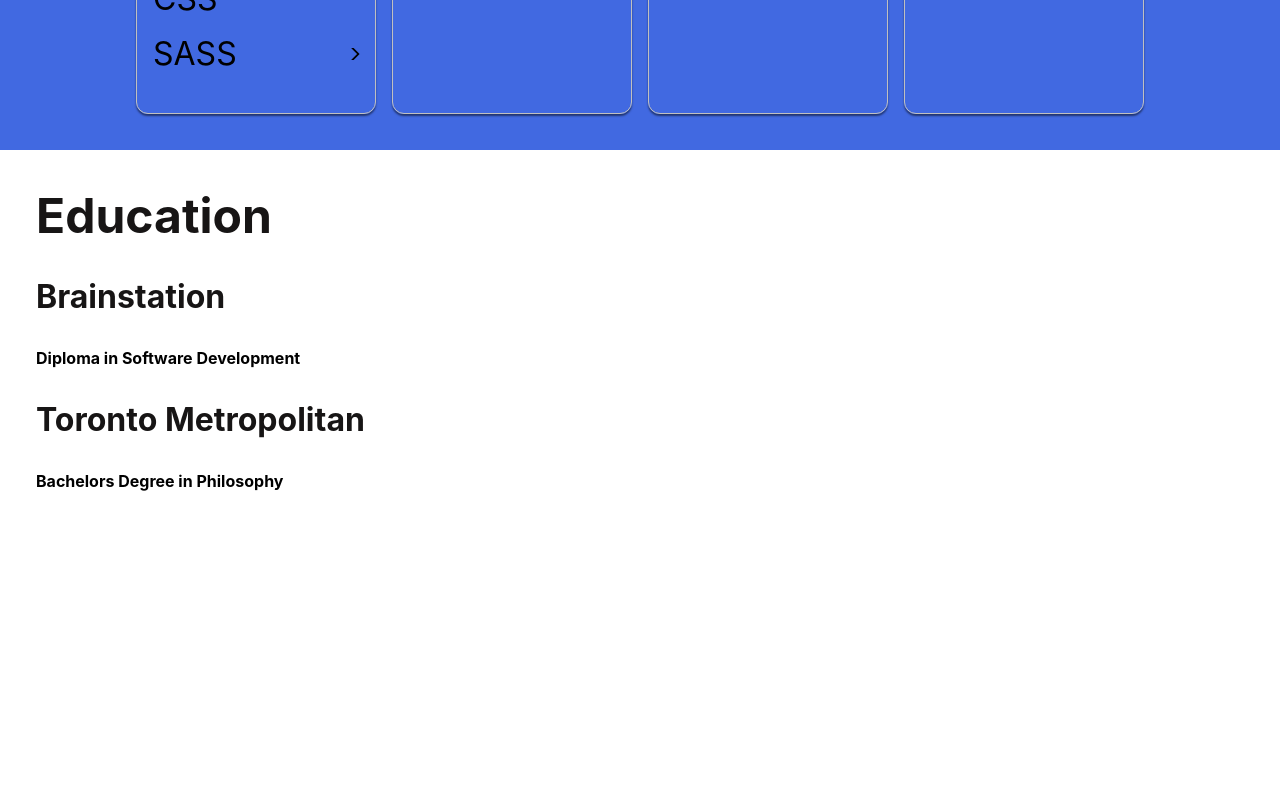
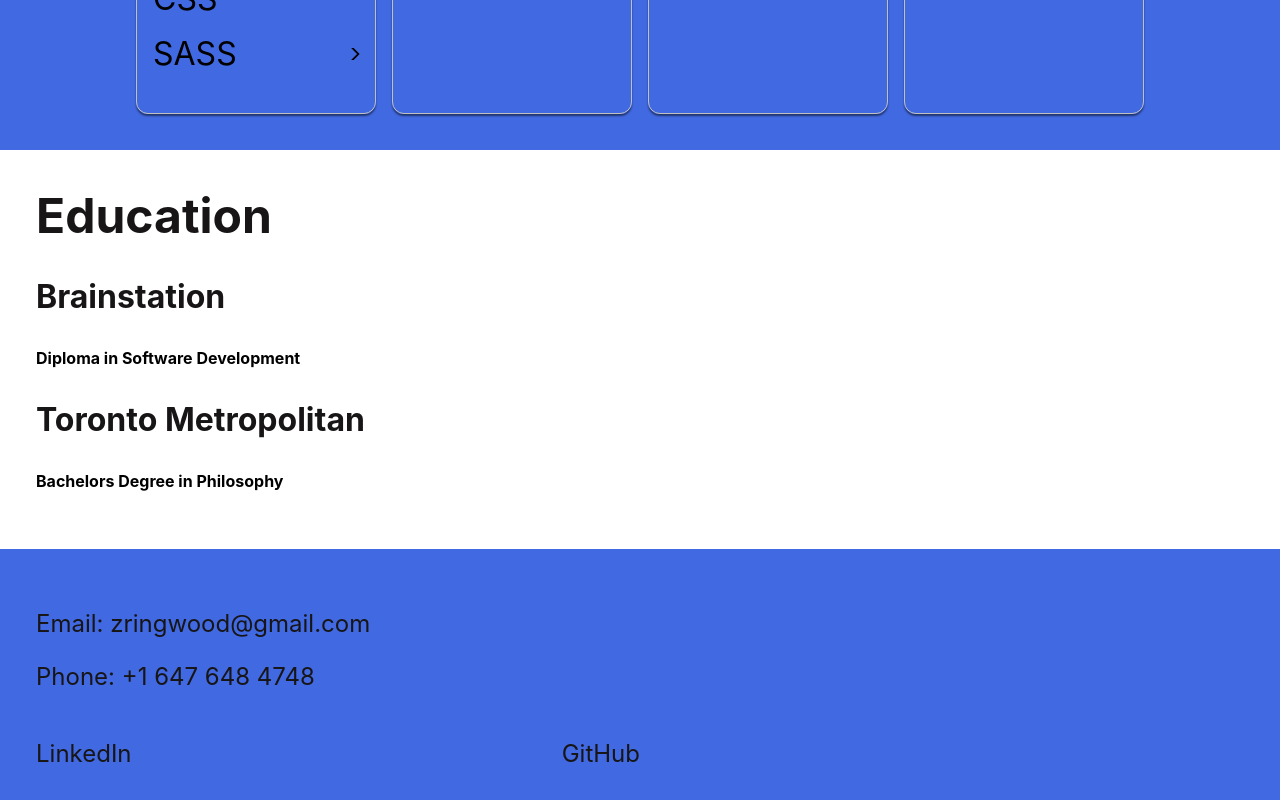
Before and after one commit to zringwood/portfolio-website, a React (Create React App) app: page / in a window 1280 px wide. Shown: the part 1600-2400 px from the top of the page. Before the commit the page ends 2149 px from the top, so only its background shows below. Built offline with nearby package versions, Linux system fonts and the light colour scheme; the HTML template or start-up script is replaced by a standard one.

Commit message:
Added a footer with contact information

```diff
--- a/src/pages/Biography/Biography.jsx
+++ b/src/pages/Biography/Biography.jsx
@@ -80,6 +80,14 @@
                 <h3>Toronto Metropolitan</h3>
                 <h4>Bachelors Degree in Philosophy</h4>
             </section>
+            <footer className="contact">
+                <p>Email: zringwood@gmail.com</p>
+                <p>Phone: +1 647 648 4748</p>
+                <div className="contact__flex">
+                <p> <a href = "https://linkedin.com/in/zachary-ringwood">LinkedIn</a></p>
+                <p> <a href = "http://github.com/zringwood">GitHub</a></p>
+                </div>
+            </footer>
         </>)
 }
 
--- a/src/pages/Biography/Biography.scss
+++ b/src/pages/Biography/Biography.scss
@@ -12,6 +12,23 @@
         padding: $tablet-indent;
     }
 }
+.contact{
+    background-color: $background;
+    padding: $mobile-indent;
+    &__flex{
+        display: flex;
+        flex-direction: row;
+        justify-content: space-between;
+        width: 50%;
+    }
+    @include tablet{
+        padding: $tablet-indent;
+    }
+    @include desktop {
+        padding: $tablet-indent;
+    }
+}
+
 .profile{
     background-color: $background;
     padding: $mobile-indent;
```
